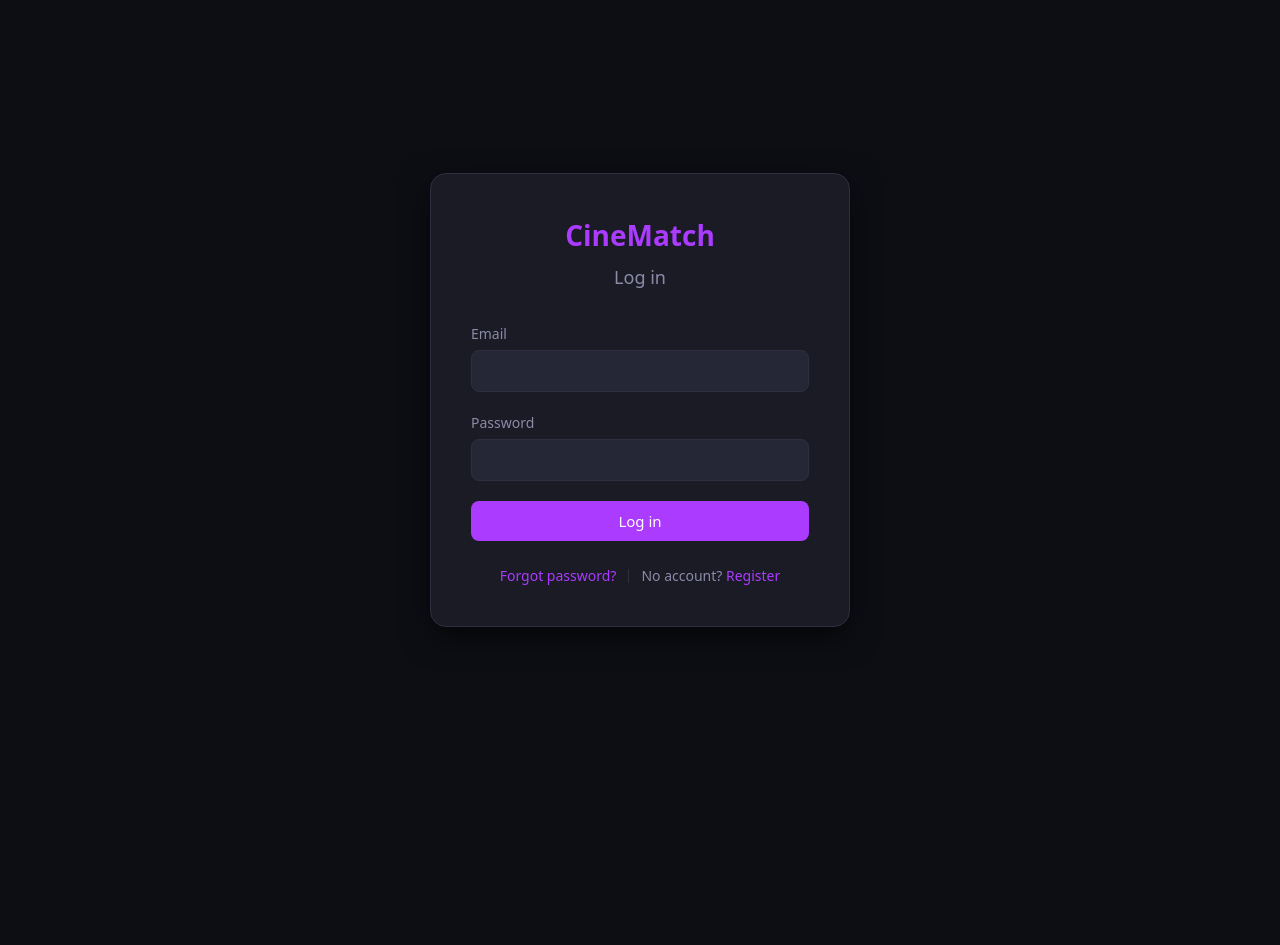
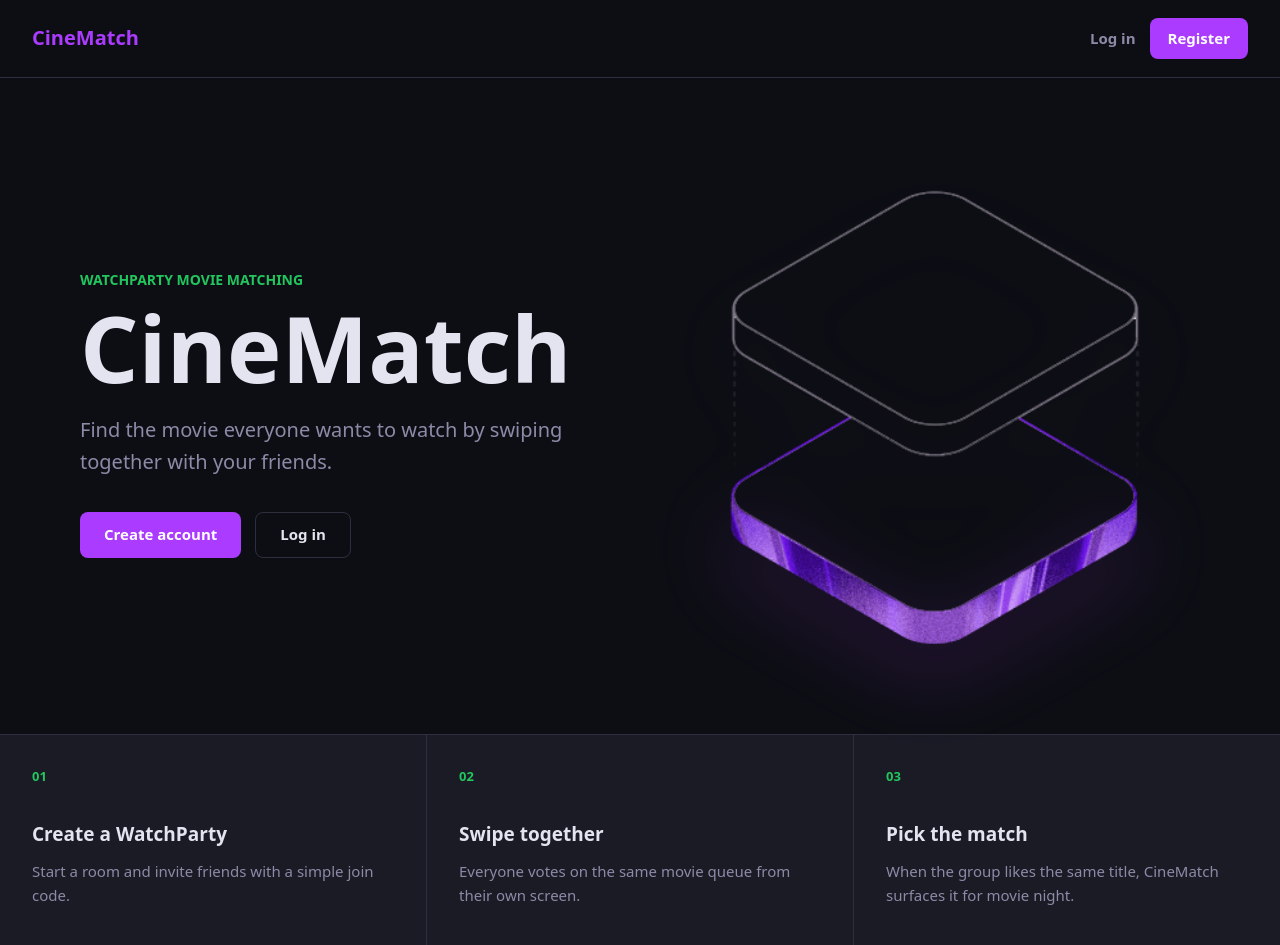
Before and after one commit to emeljana/CineMatch, a React (Vite) app: page / in a window 1280 px wide. Before the commit this address led to /login. Before the commit the page ends 800 px from the top, so only its background shows below. Built offline with nearby package versions, Linux system fonts and the light colour scheme; no server answers.

Commit message:
Add public landing page

```diff
--- a/src/App.jsx
+++ b/src/App.jsx
@@ -1,4 +1,4 @@
-import { BrowserRouter, Routes, Route, Navigate } from 'react-router-dom';
+import { BrowserRouter, Routes, Route } from 'react-router-dom';
 import { UserProvider } from './context/userContext';
 import { WatchPartyProvider } from './context/watchPartyContext';
 import ProtectedRoute from './components/ProtectedRoute/ProtectedRoute';
@@ -7,6 +7,7 @@ import Login from './pages/Login/Login';
 import Register from './pages/Register/Register';
 import ForgotPassword from './pages/ForgotPassword/ForgotPassword';
 import ResetPassword from './pages/ResetPassword/ResetPassword';
+import Landing from './pages/Landing/Landing';
 import Home from './pages/Home/Home';
 import WatchParty from './pages/WatchParty/WatchParty';
 import NotFound from './pages/NotFound/NotFound';
@@ -18,13 +19,13 @@ function App() {
         <WatchPartyProvider>
           <Routes>
             <Route element={<GuestRoute />}>
+              <Route path="/" element={<Landing />} />
               <Route path="/login" element={<Login />} />
               <Route path="/register" element={<Register />} />
               <Route path="/forgot-password" element={<ForgotPassword />} />
               <Route path="/reset-password" element={<ResetPassword />} />
             </Route>
             <Route element={<ProtectedRoute />}>
-              <Route path="/" element={<Navigate to="/home" replace />} />
               <Route path="/home" element={<Home />} />
               <Route path="/watchparty/:id" element={<WatchParty />} />
             </Route>
--- /dev/null
+++ b/src/pages/Landing/Landing.css
@@ -0,0 +1,224 @@
+.landing-page {
+  min-height: 100vh;
+  background: var(--color-bg);
+}
+
+.landing-header {
+  display: flex;
+  align-items: center;
+  justify-content: space-between;
+  padding: 18px 32px;
+  border-bottom: 1px solid var(--color-border);
+  background: rgba(13, 14, 20, 0.94);
+}
+
+.landing-logo {
+  font-size: 20px;
+  font-weight: 700;
+  color: var(--color-accent);
+}
+
+.landing-nav {
+  display: flex;
+  align-items: center;
+  gap: 14px;
+}
+
+.landing-nav-link,
+.landing-nav-cta,
+.landing-primary-action,
+.landing-secondary-action {
+  display: inline-flex;
+  align-items: center;
+  justify-content: center;
+  border-radius: var(--radius-md);
+  font-size: 15px;
+  font-weight: 600;
+  text-decoration: none;
+  transition: opacity 0.15s, border-color 0.15s, color 0.15s, transform 0.1s;
+  white-space: nowrap;
+}
+
+.landing-nav-link {
+  color: var(--color-text-muted);
+}
+
+.landing-nav-link:hover {
+  color: var(--color-text);
+  text-decoration: none;
+}
+
+.landing-nav-cta {
+  padding: 9px 18px;
+  background: var(--color-accent);
+  color: #fff;
+}
+
+.landing-nav-cta:hover,
+.landing-primary-action:hover {
+  opacity: 0.88;
+  text-decoration: none;
+}
+
+.landing-hero {
+  min-height: 82vh;
+  display: grid;
+  grid-template-columns: minmax(0, 1.02fr) minmax(280px, 0.98fr);
+  align-items: center;
+  gap: 40px;
+  width: min(1120px, calc(100% - 48px));
+  margin: 0 auto;
+  padding: 72px 0 56px;
+}
+
+.landing-hero-content {
+  max-width: 620px;
+}
+
+.landing-kicker {
+  margin-bottom: 14px;
+  color: var(--color-like);
+  font-size: 14px;
+  font-weight: 700;
+  text-transform: uppercase;
+}
+
+.landing-hero h1 {
+  font-size: clamp(48px, 8vw, 92px);
+  line-height: 0.95;
+  margin-bottom: 22px;
+}
+
+.landing-copy {
+  max-width: 560px;
+  color: var(--color-text-muted);
+  font-size: 20px;
+  line-height: 1.6;
+}
+
+.landing-actions {
+  display: flex;
+  flex-wrap: wrap;
+  gap: 14px;
+  margin-top: 34px;
+}
+
+.landing-primary-action,
+.landing-secondary-action {
+  min-height: 46px;
+  padding: 0 24px;
+}
+
+.landing-primary-action {
+  background: var(--color-accent);
+  color: #fff;
+}
+
+.landing-secondary-action {
+  border: 1px solid var(--color-border);
+  color: var(--color-text);
+}
+
+.landing-secondary-action:hover {
+  border-color: var(--color-text-muted);
+  color: var(--color-text);
+  text-decoration: none;
+}
+
+.landing-primary-action:active,
+.landing-secondary-action:active,
+.landing-nav-cta:active {
+  transform: scale(0.98);
+}
+
+.landing-visual {
+  display: flex;
+  justify-content: center;
+}
+
+.landing-visual img {
+  width: min(100%, 440px);
+  height: auto;
+  filter: drop-shadow(0 26px 38px rgba(170, 59, 255, 0.24));
+}
+
+.landing-overview {
+  display: grid;
+  grid-template-columns: repeat(3, minmax(0, 1fr));
+  gap: 1px;
+  background: var(--color-border);
+  border-top: 1px solid var(--color-border);
+}
+
+.landing-overview > div {
+  min-height: 210px;
+  padding: 32px;
+  background: var(--color-surface);
+}
+
+.landing-stat {
+  display: block;
+  margin-bottom: 34px;
+  color: var(--color-like);
+  font-size: 13px;
+  font-weight: 700;
+}
+
+.landing-overview h2 {
+  margin-bottom: 10px;
+  font-size: 19px;
+  font-weight: 700;
+}
+
+.landing-overview p {
+  color: var(--color-text-muted);
+  font-size: 15px;
+  line-height: 1.6;
+}
+
+@media (max-width: 820px) {
+  .landing-header {
+    padding: 16px 20px;
+  }
+
+  .landing-hero {
+    grid-template-columns: 1fr;
+    gap: 28px;
+    width: min(100% - 40px, 620px);
+    min-height: auto;
+    padding: 54px 0 44px;
+  }
+
+  .landing-copy {
+    font-size: 18px;
+  }
+
+  .landing-visual {
+    justify-content: flex-start;
+  }
+
+  .landing-visual img {
+    width: min(78vw, 320px);
+  }
+
+  .landing-overview {
+    grid-template-columns: 1fr;
+  }
+}
+
+@media (max-width: 480px) {
+  .landing-header {
+    align-items: flex-start;
+    flex-direction: column;
+    gap: 14px;
+  }
+
+  .landing-actions {
+    flex-direction: column;
+  }
+
+  .landing-primary-action,
+  .landing-secondary-action {
+    width: 100%;
+  }
+}
--- /dev/null
+++ b/src/pages/Landing/Landing.jsx
@@ -0,0 +1,65 @@
+import { Link } from 'react-router-dom';
+import heroImage from '../../assets/hero.png';
+import './Landing.css';
+
+function Landing() {
+  return (
+    <div className="landing-page">
+      <header className="landing-header">
+        <span className="landing-logo">CineMatch</span>
+        <nav className="landing-nav" aria-label="Authentication">
+          <Link to="/login" className="landing-nav-link">
+            Log in
+          </Link>
+          <Link to="/register" className="landing-nav-cta">
+            Register
+          </Link>
+        </nav>
+      </header>
+
+      <main>
+        <section className="landing-hero">
+          <div className="landing-hero-content">
+            <p className="landing-kicker">WatchParty movie matching</p>
+            <h1>CineMatch</h1>
+            <p className="landing-copy">
+              Find the movie everyone wants to watch by swiping together with your friends.
+            </p>
+            <div className="landing-actions">
+              <Link to="/register" className="landing-primary-action">
+                Create account
+              </Link>
+              <Link to="/login" className="landing-secondary-action">
+                Log in
+              </Link>
+            </div>
+          </div>
+
+          <div className="landing-visual" aria-hidden="true">
+            <img src={heroImage} alt="" />
+          </div>
+        </section>
+
+        <section className="landing-overview" aria-label="CineMatch highlights">
+          <div>
+            <span className="landing-stat">01</span>
+            <h2>Create a WatchParty</h2>
+            <p>Start a room and invite friends with a simple join code.</p>
+          </div>
+          <div>
+            <span className="landing-stat">02</span>
+            <h2>Swipe together</h2>
+            <p>Everyone votes on the same movie queue from their own screen.</p>
+          </div>
+          <div>
+            <span className="landing-stat">03</span>
+            <h2>Pick the match</h2>
+            <p>When the group likes the same title, CineMatch surfaces it for movie night.</p>
+          </div>
+        </section>
+      </main>
+    </div>
+  );
+}
+
+export default Landing;
```
